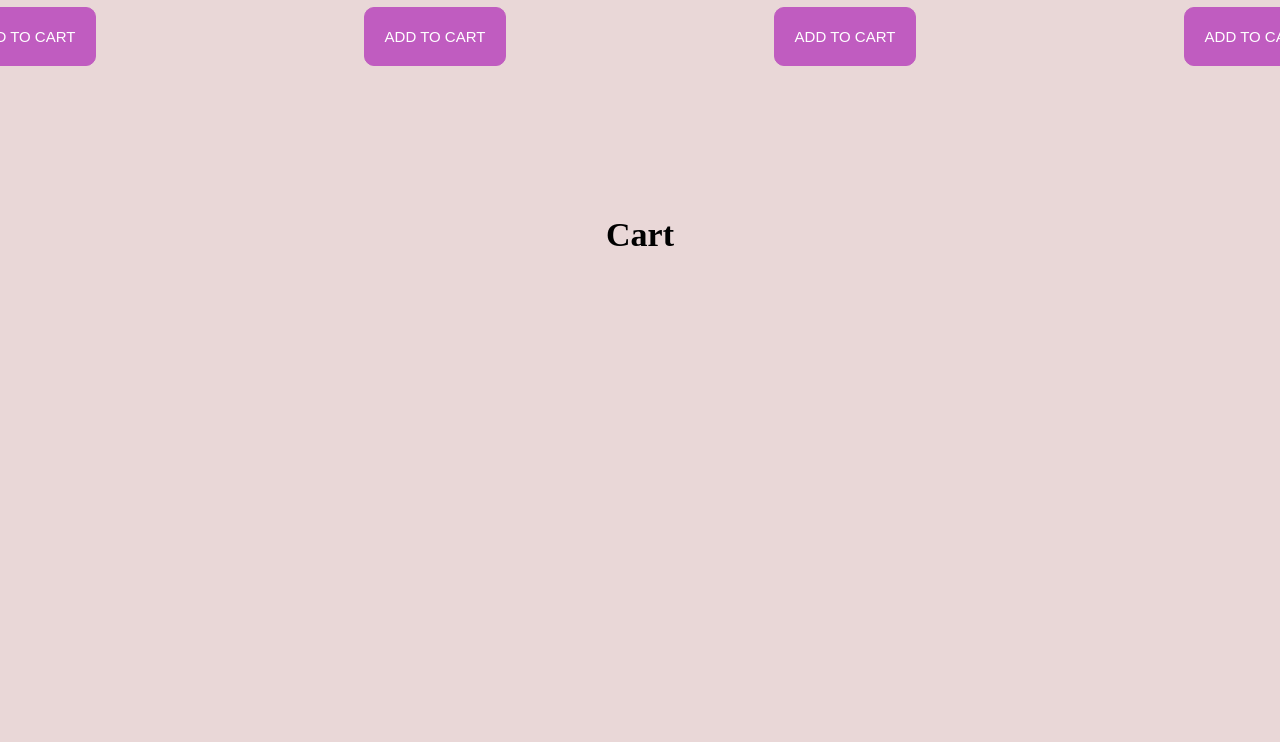
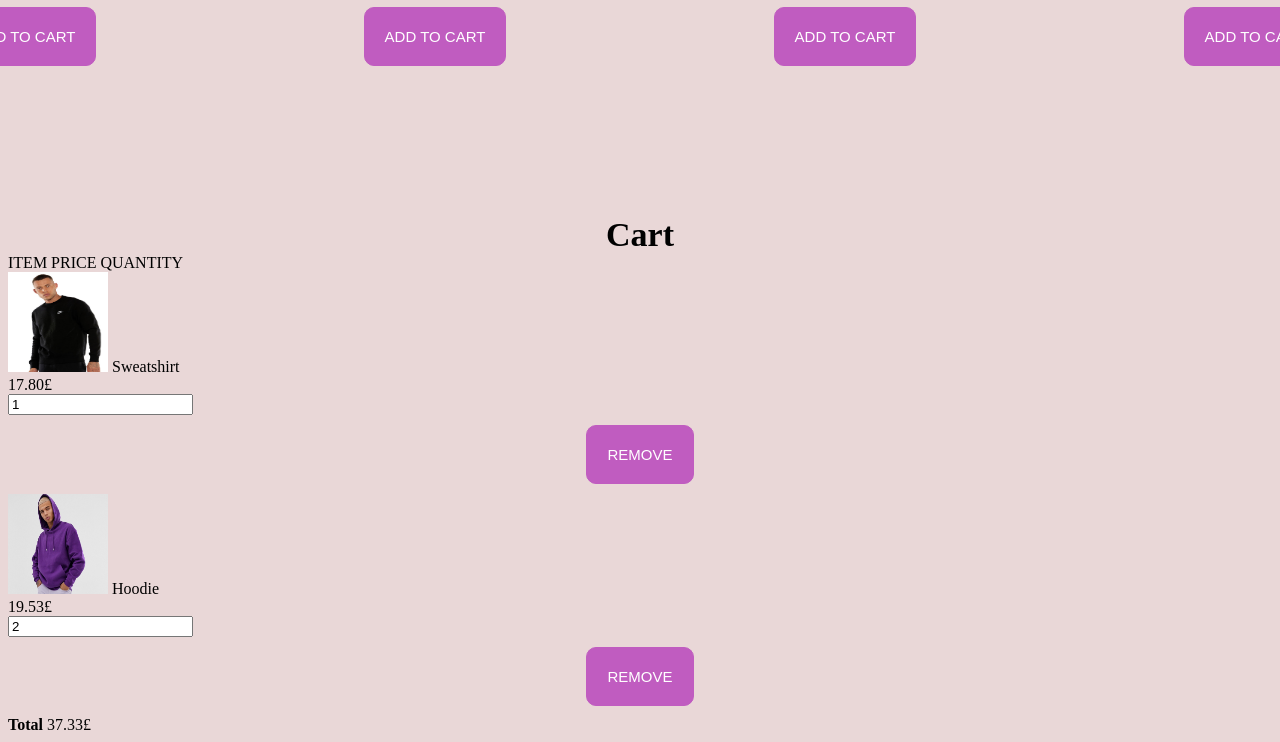
Before and after one commit to faustaciku/my-shop, a plain HTML site: page index.html in a window 1280 px wide. Shown: the part 775-1517 px from the top of the page. Before the commit the page ends 1037 px from the top, so only its background shows below. Drawn offline with Linux system fonts and the light colour scheme.

Commit message:
Create cart
Added images, titles, buttons

```diff
--- a/index.html
+++ b/index.html
@@ -16,7 +16,7 @@
     <div class="items">
       <div class="item">
         <h3>Hoodie</h3>
-        <img src="images/hoodie.jpg" alt="hoodie" />
+        <img src="images/hoodie.jpg" alt="hoodie" class="item-image" />
           <div class="item-details">
           <span class="price">19.53£</span>
           <button>ADD TO CART</button>
@@ -24,14 +24,14 @@
       </div>
       <div class="item">
         <h3>Sweatshirt</h3>
-        <img src="images/sweatshirt.jpg" alt="sweatshirt" />
+        <img src="images/sweatshirt.jpg" alt="sweatshirt" class="item-image" />
          <div class="item-details">
           <span class="price">17.80£</span>
           <button>ADD TO CART</button></div>
       </div>
       <div class="item">
         <h3>T-shirt</h3>
-        <img src="images/t-shirt.jpg" alt="t-shirt" />
+        <img src="images/t-shirt.jpg" alt="t-shirt" class="item-image" />
           <div class="item-details">
           <span class="price">8.44£</span>
           <button>ADD TO CART</button>
@@ -39,7 +39,7 @@
       </div>
       <div class="item">
         <h3>Jacket</h3>
-        <img src="images/jacket.jpg" alt="jacket" />
+        <img src="images/jacket.jpg" alt="jacket" class="item-image" />
         <div class="item-details">
           <span class="price">30.75£</span>
           <button>ADD TO CART</button>
@@ -49,6 +49,39 @@
     </div></section>
     <section>
       <h2>Cart</h2>
+<div>
+  <span class="cart-headers">ITEM</span>
+  <span class="cart-headers">PRICE</span>
+  <span class="cart-headers">QUANTITY</span>
+</div>
+
+<div class="cart-items">
+
+                    <div class="cart-item">
+                        <img class="cart-item-image" src="images/sweatshirt.jpg" width="100" height="100">
+                        <span class="cart-item-title">Sweatshirt</span>
+                    </div>
+                    <span class="cart-price">17.80£</span>
+                    <div class="cart-quantity">
+                        <input class="cart-quantity-input" type="number" value="1">
+                        <button>REMOVE</button>
+                    </div>
+                    <div class="cart-item">
+                        <img class="cart-item-image" src="images/hoodie.jpg" width="100" height="100">
+                        <span class="cart-item-title">Hoodie</span>
+                    </div>
+                    <span class="cart-price">19.53£</span>
+                    <div class="cart-quantity">
+                        <input class="cart-quantity-input" type="number" value="2">
+                        <button>REMOVE</button>
+                    </div>
+                </div></div>
+            </div></div>
+            <div class="cart-total">
+                <strong class="cart-total-title">Total</strong>
+                <span class="cart-total-price">37.33£</span>
+            </div>
+
     </section>
   </body>
 </html>
--- a/styles.css
+++ b/styles.css
@@ -5,7 +5,7 @@ h1 {
   text-align: center;
   font-size: 60px;
 }
-img {
+img.item-image {
   width: 330px;
   height: 400px;
 }
```
